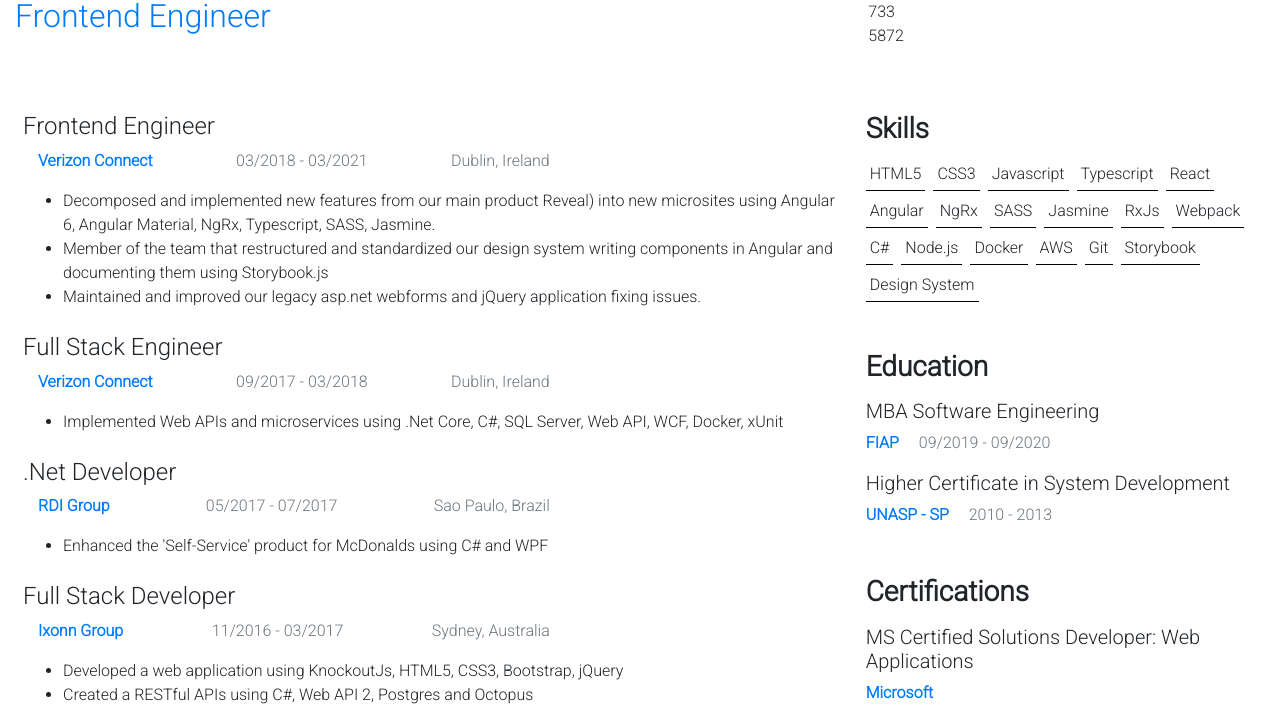
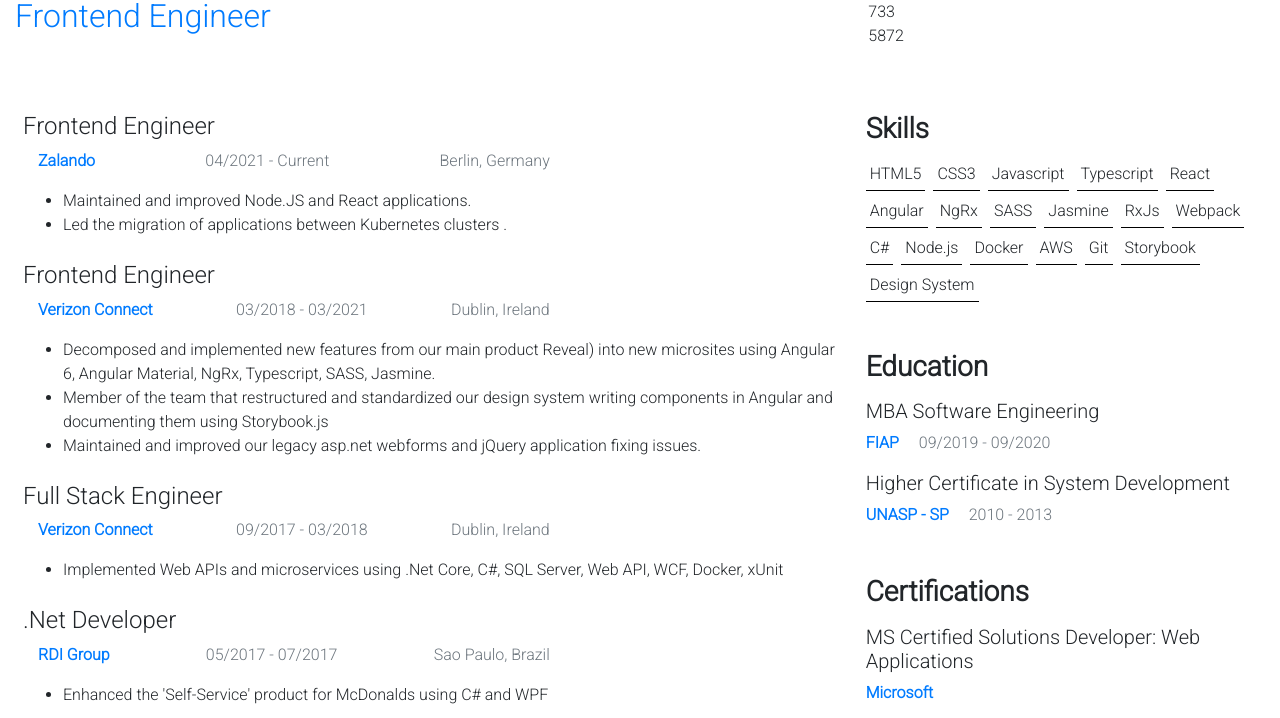
Before and after one commit to waveiro/waveiro-waveiro.github.io-, a website: page public/print.html in a window 1280 px wide. Shown: the part 72-790 px from the top of the page. Drawn offline with nearby package versions, Linux system fonts and the light colour scheme; files that its build step writes are made by us from their sources.

Commit message:
Add zalando experience

```diff
--- a/public/print.html
+++ b/public/print.html
@@ -44,6 +44,29 @@
     <div class="row px-2">
         <div class="col-8">
             <section>
+
+                <article class="mb-4">
+                    <header>
+                        <h4>Frontend Engineer</h4>
+                    </header>
+
+                    <div class="d-flex justify-content-between mb-3 col-12 col-lg-10 col-xl-8">
+                        <span class="text-primary font-weight-bold">Zalando</span>
+                        <span class="text-muted">04/2021 - Current</span>
+                        <span class="text-muted d-none d-md-block">Berlin, Germany</span>
+                    </div>
+
+                    <ul>
+                        <li>
+                            Maintained and improved Node.JS and React applications.
+                        </li>
+
+                        <li>
+                            Led the migration of applications between Kubernetes clusters .
+                        </li>
+                    </ul>
+                </article>
+
                 <article class="mb-4">
                     <header>
                         <h4>Frontend Engineer</h4>
```
Also changed, not shown: public/index.html (+22 -0 lines).
